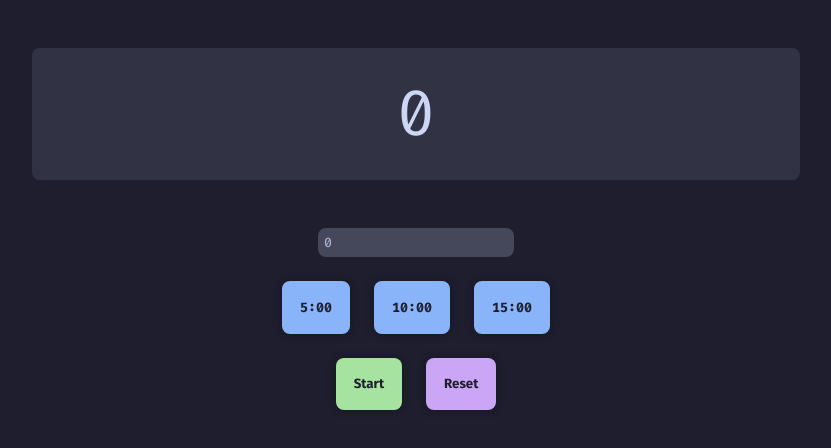
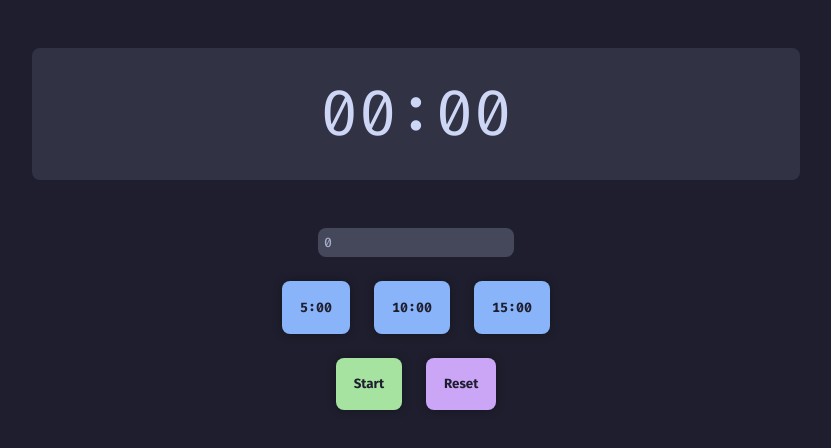
Before and after one commit to Virkkunen/timer, a React (Create React App) app: page / in a window 1280 px wide. Shown: the top 448 px of the page, without its empty margins (224-1055 px from the left). Built offline with nearby package versions, Linux system fonts and the light colour scheme.

Commit message:
time conversion for display, initial

```diff
--- a/src/components/Timer.jsx
+++ b/src/components/Timer.jsx
@@ -6,31 +6,44 @@ export default class Timer extends Component {
 
   state = {
     seconds: 0,
+    display: '00:00',
     timerActive: false,
   }
 
   presetTime = (e) => {
     const time = Number(e.target.value);
-    this.setState({seconds: time});
-    console.log(this.state)
+    this.setState({seconds: time, display: this.displayTime()});
   };
 
   startTimer = () => {
     this.setState({timerActive: true});
     // o countdown em si
     this.intervalId = setInterval(() => {
-      this.setState((prevState) => ({seconds: prevState.seconds - 1}));
+      this.setState((prevState) => ({seconds: prevState.seconds - 1, display: this.displayTime()}));
     }, oneSecond);
   };
 
-  handleChange = (e) => {
-    console.log(e.target.value);
+  inputHandleChange = (e) => {
     this.setState({seconds: e.target.value});
+  };
+
+  displayTime = () => {
+    const { seconds } = this.state;
+    const displayMinutes = Math.floor(seconds / 60);
+    const displaySeconds = seconds - displayMinutes * 60;
+    // this.setState({display: `${displayMinutes}:${displaySeconds}`});
+    return `${displayMinutes}:${displaySeconds}`;
   };
 
   componentWillUnmount() {
     clearInterval(this.intervalId);
   }
+
+  stopTimer = () => {
+    this.componentWillUnmount();
+    this.setState({timerActive: false});
+    console.log('timer stopped');
+  };
 
   clearState = () => {
     this.componentWillUnmount();
@@ -42,13 +55,13 @@ export default class Timer extends Component {
   };
 
   render() {
-    const { timerActive, seconds } = this.state;
+    const { timerActive, seconds, display } = this.state;
     return (
       <div className='timer-div'>
-        <span id='timer'>{seconds}</span>
+        <span id='timer'>{display}</span>
         <div className='controls'>
           <label htmlFor='custom-time'>
-            <input type="number" name='custom-time' min='0' placeholder='Time' onChange={this.handleChange} value={seconds}/>
+            <input type="number" name='custom-time' min='0' placeholder='Time' onChange={this.inputHandleChange} value={seconds}/>
           </label>
           <div className='presets'>
             <button type='button' className='blue mono' name='5' value='300' disabled={timerActive} onClick={this.presetTime}>5:00</button>
@@ -59,7 +72,7 @@ export default class Timer extends Component {
             {!timerActive ? (
               <button type='button' className='green sans' onClick={this.startTimer}>Start</button>
             ) : (
-              <button type='button' className='red sans'>Stop</button>
+              <button type='button' className='red sans' onClick={this.stopTimer}>Stop</button>
             )}
             <button type='button' className='purple sans' onClick={this.clearState}>Reset</button>
           </div>
```
